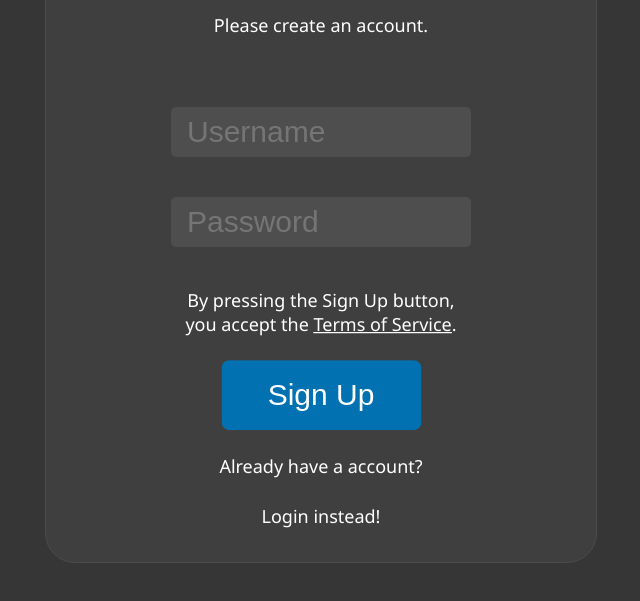
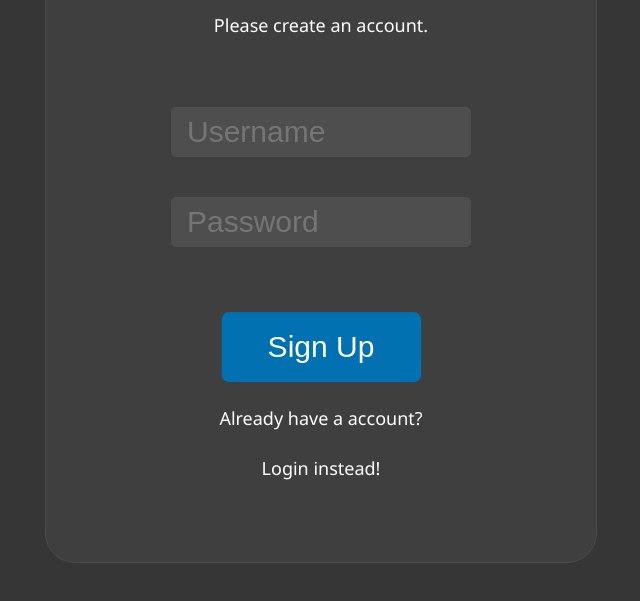
Before and after one commit to math2w/Threadverse, a plain HTML site: page register.html in a window 1280 px wide. Shown: the part 213-814 px from the top of the page, without its empty margins (319-959 px from the left). Drawn offline with Linux system fonts and the light colour scheme.

Commit message:
Update register.html

```diff
--- a/register.html
+++ b/register.html
@@ -22,7 +22,6 @@
     <div class="wrong" id="alreadyuse" hidden="true"><h5>Username is already in use!</h5></div>
 
     <section class="signupbtndiv">
-        <h4>By pressing the Sign Up button, you accept the <a href="TOS.html"><u>Terms of Service</u></a>.</h4>
     <button class="signupbtn" id="signup">Sign Up</button>
     <h4>Already have a account?</h4>
     <form action="login.html"><b><button class="loginbutton">Login instead!</button></b></form>
```
